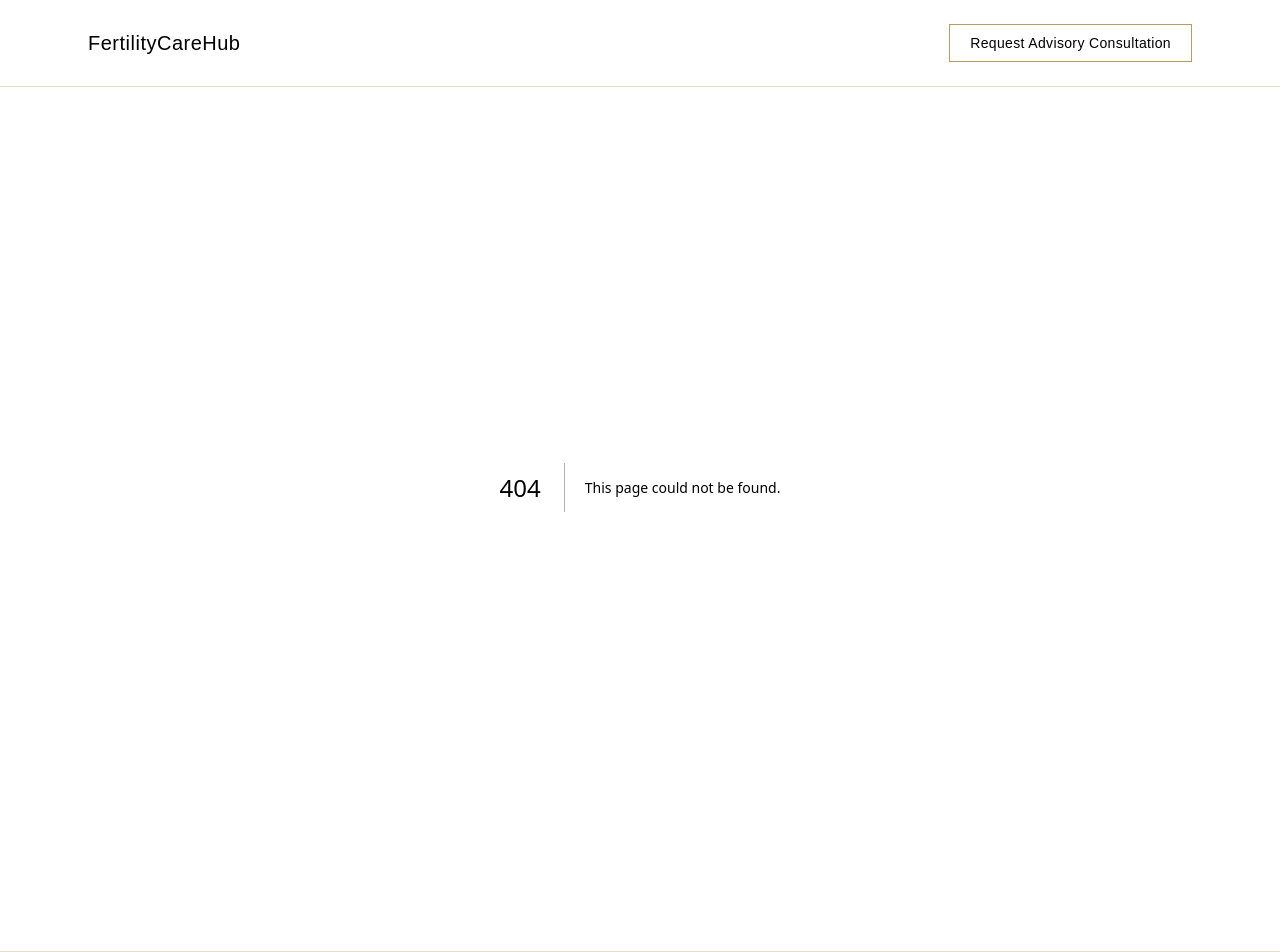
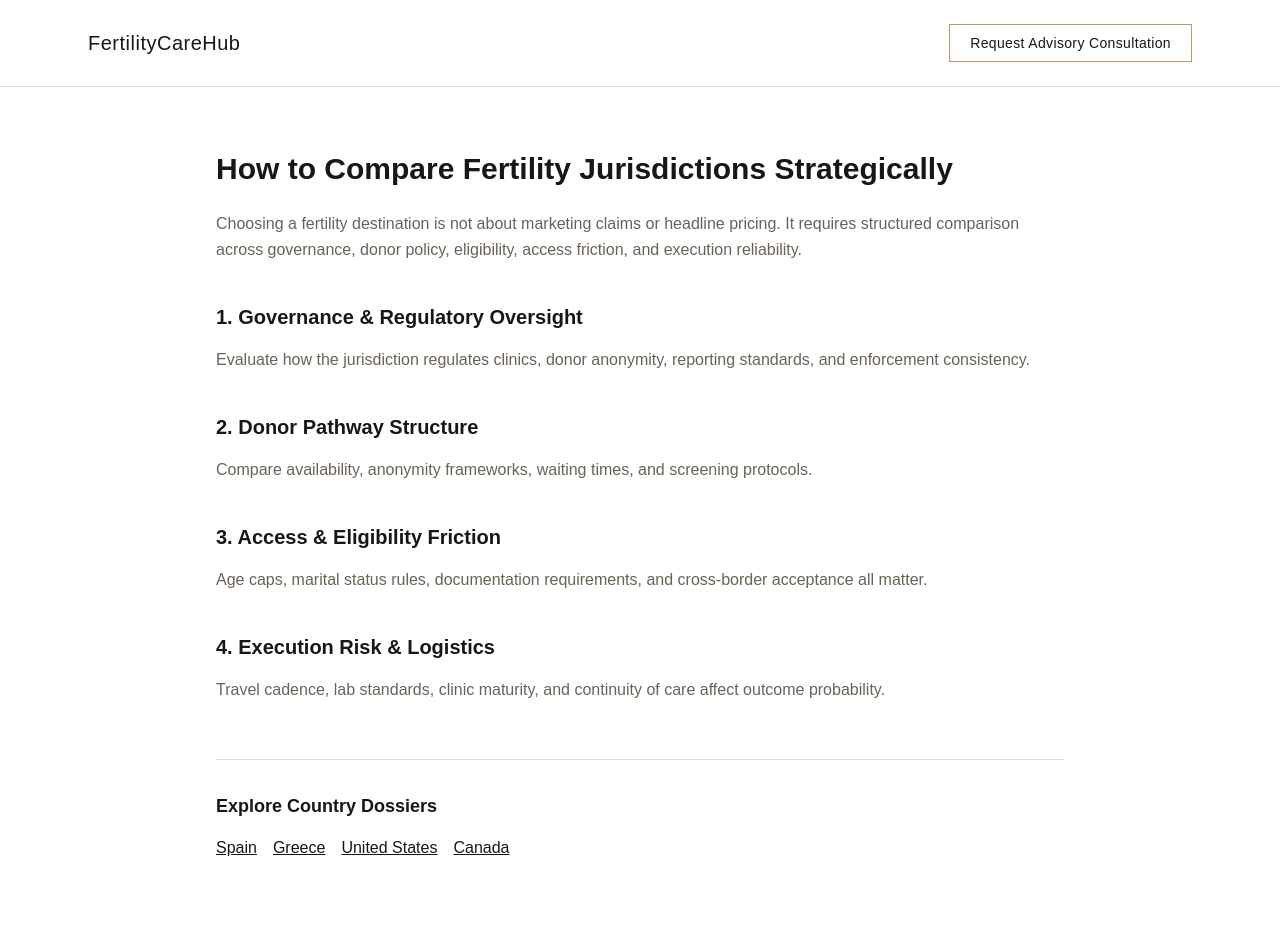
Before and after one commit to fmeliteintl-collab/fertilitycarehub-web, a Next.js app: page /how-to-compare-fertility-jurisdictions in a window 1280 px wide. Before the commit this address had no page. Shown: the top 952 px of the page. Built offline with nearby package versions, Linux system fonts and the light colour scheme.

Commit message:
Content: add strategic comparison pillar page

```diff
--- /dev/null
+++ b/app/how-to-compare-fertility-jurisdictions/page.tsx
@@ -0,0 +1,70 @@
+import Link from "next/link";
+
+export default function CompareFertilityJurisdictionsPage() {
+  return (
+    <main className="max-w-4xl mx-auto px-6 py-16">
+      <h1 className="text-3xl font-semibold mb-6">
+        How to Compare Fertility Jurisdictions Strategically
+      </h1>
+
+      <p className="text-[#6A6256] leading-relaxed mb-8">
+        Choosing a fertility destination is not about marketing claims or
+        headline pricing. It requires structured comparison across governance,
+        donor policy, eligibility, access friction, and execution reliability.
+      </p>
+
+      <h2 className="text-xl font-semibold mt-10 mb-4">
+        1. Governance & Regulatory Oversight
+      </h2>
+      <p className="text-[#6A6256] leading-relaxed">
+        Evaluate how the jurisdiction regulates clinics, donor anonymity,
+        reporting standards, and enforcement consistency.
+      </p>
+
+      <h2 className="text-xl font-semibold mt-10 mb-4">
+        2. Donor Pathway Structure
+      </h2>
+      <p className="text-[#6A6256] leading-relaxed">
+        Compare availability, anonymity frameworks, waiting times, and
+        screening protocols.
+      </p>
+
+      <h2 className="text-xl font-semibold mt-10 mb-4">
+        3. Access & Eligibility Friction
+      </h2>
+      <p className="text-[#6A6256] leading-relaxed">
+        Age caps, marital status rules, documentation requirements,
+        and cross-border acceptance all matter.
+      </p>
+
+      <h2 className="text-xl font-semibold mt-10 mb-4">
+        4. Execution Risk & Logistics
+      </h2>
+      <p className="text-[#6A6256] leading-relaxed">
+        Travel cadence, lab standards, clinic maturity, and continuity
+        of care affect outcome probability.
+      </p>
+
+      <div className="mt-14 border-t border-[#E5DDC8] pt-8">
+        <h3 className="text-lg font-semibold mb-4">
+          Explore Country Dossiers
+        </h3>
+
+        <div className="flex flex-wrap gap-4">
+          <Link href="/countries/spain" className="underline">
+            Spain
+          </Link>
+          <Link href="/countries/greece" className="underline">
+            Greece
+          </Link>
+          <Link href="/countries/united-states" className="underline">
+            United States
+          </Link>
+          <Link href="/countries/canada" className="underline">
+            Canada
+          </Link>
+        </div>
+      </div>
+    </main>
+  );
+}
```
